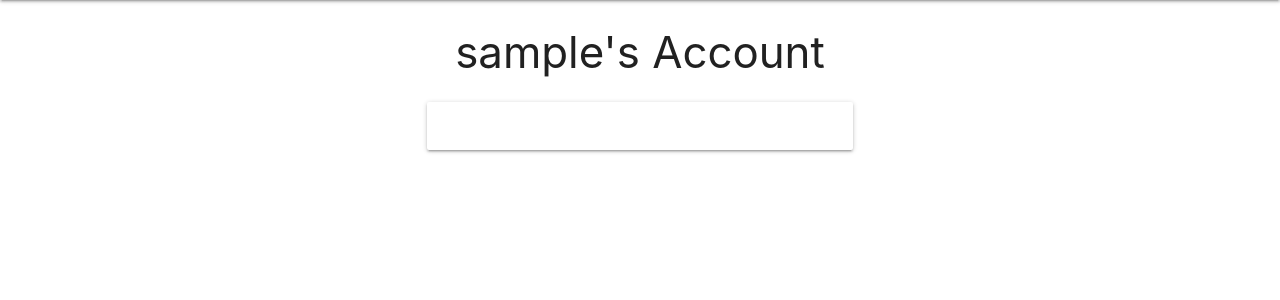
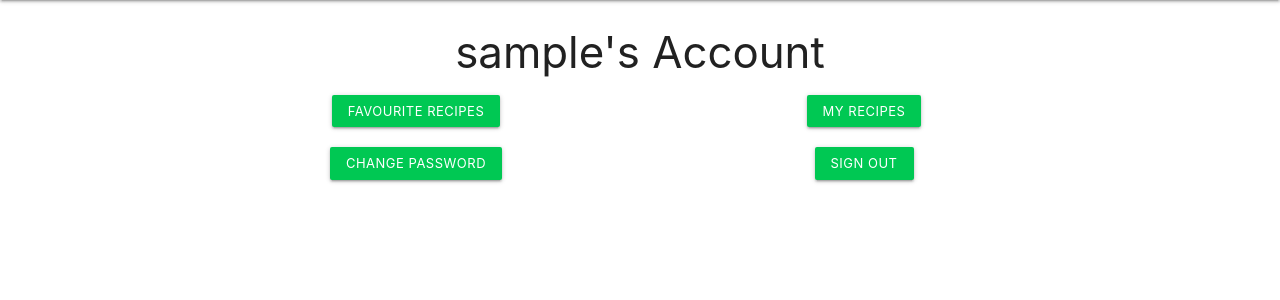
Before and after one commit to Code-Institute-Submissions/phil-griffith-world_recipes_AprResub, a Flask app: page /account/1 in a window 1280 px wide. Shown: the part 64-364 px from the top of the page. Run offline with Flask 2, Linux system fonts and the light colour scheme; the visitor is signed in with stand-in values (Sample User, id 1); a database or web service that is not in the repository returns one stand-in record (values such as "Sample title"); some libraries are stand-ins or nearby versions.

Commit message:
Add my_recipes template and enable database added_by lookup

```diff
--- a/app.py
+++ b/app.py
@@ -162,6 +162,12 @@ def add_recipe():
         "add_recipe.html", countries=countries, categories=categories)
 
 
+@app.route("/my_recipes")
+def my_recipes():
+    my_recipes = mongo.db.recipes.find({ "added_by": "green" })
+    return render_template("my_recipes.html", my_recipes=my_recipes)
+
+
 if __name__ == "__main__":
     app.run(host=os.environ.get("IP"),
             port=int(os.environ.get("PORT")),
--- a/static/js/script.js
+++ b/static/js/script.js
@@ -116,6 +116,7 @@
             }
         })
 
+    // code taken from Backend development mini project walkthrough
     validateMaterializeSelect();
     function validateMaterializeSelect() {
         let classValid = { "border-bottom": "1px solid #4caf50", "box-shadow": "0 1px 0 0 #4caf50" };
--- a/templates/my_account.html
+++ b/templates/my_account.html
@@ -3,10 +3,20 @@
 
     <h3 class="center-align">{{ username }}'s Account</h3>
 
-    <div class="row">
-        <div class="col s8 m6 offset-m3">
-            <div class="card-panel">
-            </div>
+    <div class="row  center-align">
+        <div class="col s6">
+            <a href="" class="btn-small green accent-4">Favourite Recipes</a>
+        </div>
+        <div class="col s6">
+            <a href="{{ url_for('my_recipes') }}" class="btn-small green accent-4">My Recipes</a>
+        </div>
+    </div>
+    <div class="row  center-align">
+        <div class="col s6">
+            <a href="" class="btn-small green accent-4">Change Password</a>
+        </div>
+        <div class="col s6">
+            <a href="" class="btn-small green accent-4">Sign out</a>
         </div>
     </div>
 
```
Also changed, not shown: templates/my_recipes.html (added, +35 -0 lines).
